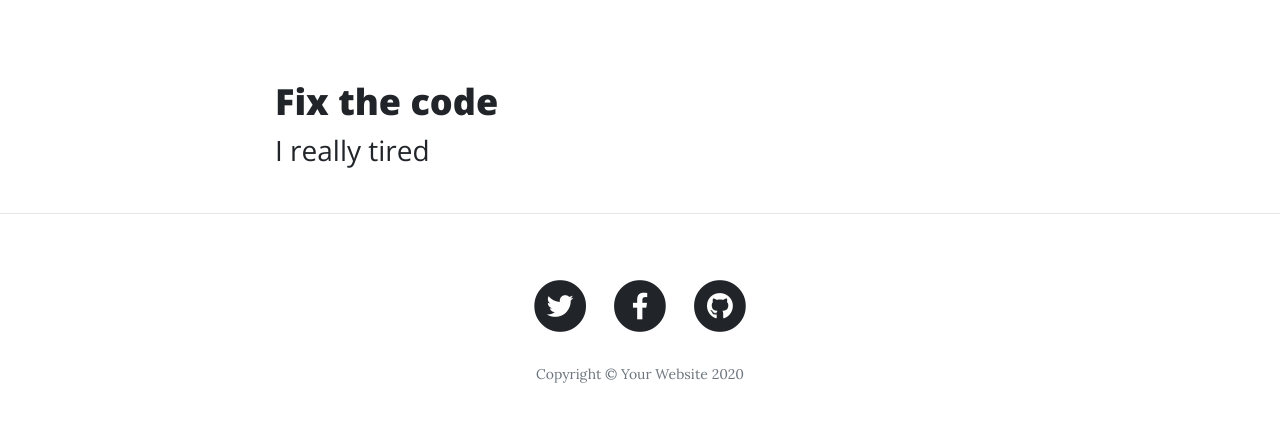
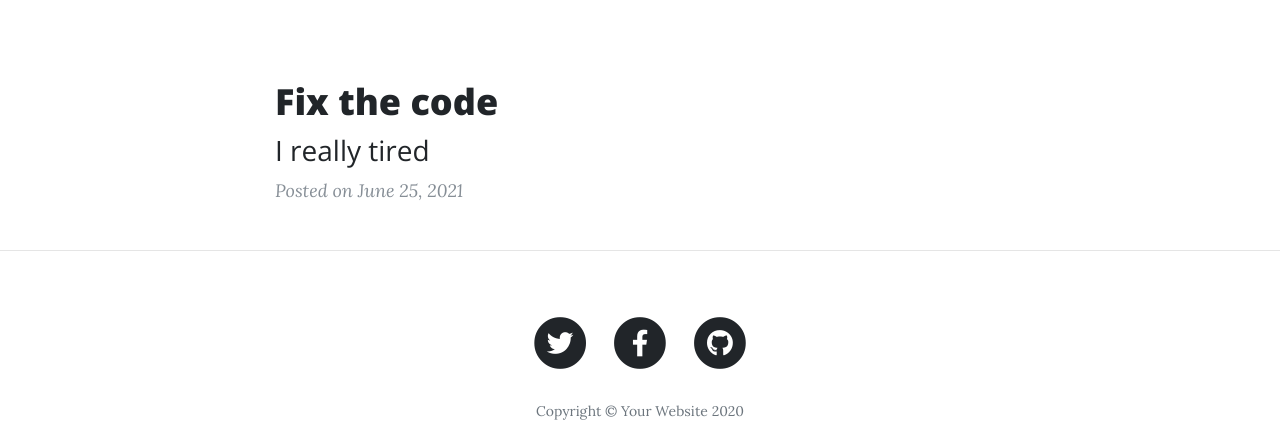
Before and after one commit to syazwanirahimin/complete-blog, a Flask app: page / in a window 1280 px wide. Shown: the part 628-1072 px from the top of the page. Run offline with Flask 2, Linux system fonts and the light colour scheme; data comes from the database, SQL or seed files in the repository; some libraries are stand-ins or nearby versions.

Commit message:
add date post

```diff
--- a/templates/index.html
+++ b/templates/index.html
@@ -29,7 +29,8 @@
               {{post.subtitle}}
             </h3>
           </a>
-          <p class="post-meta">
+          <p class="post-meta">Posted
+            on {{post.date}}
             {% if current_user.id == 1: %}
             <a href="{{url_for('delete_post', post_id=post.id) }}">✘</a>
             {% endif %}
--- a/templates/post.html
+++ b/templates/post.html
@@ -13,7 +13,7 @@
                 <div class="post-heading">
                     <h1>{{post.title}}</h1>
                     <h2 class="subheading">{{post.subtitle}}</h2>
-
+                    <span class="meta">Posted on {{post.date}}</span>
                 </div>
             </div>
         </div>
```
